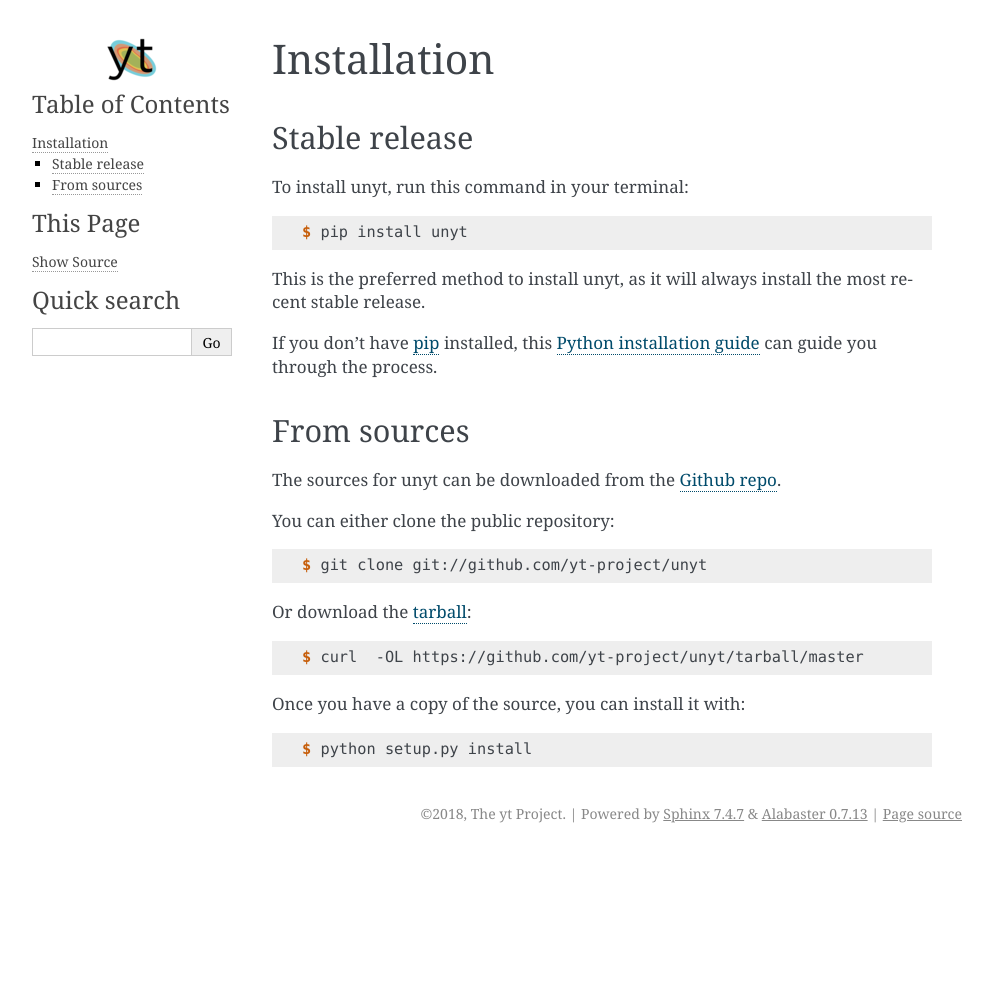
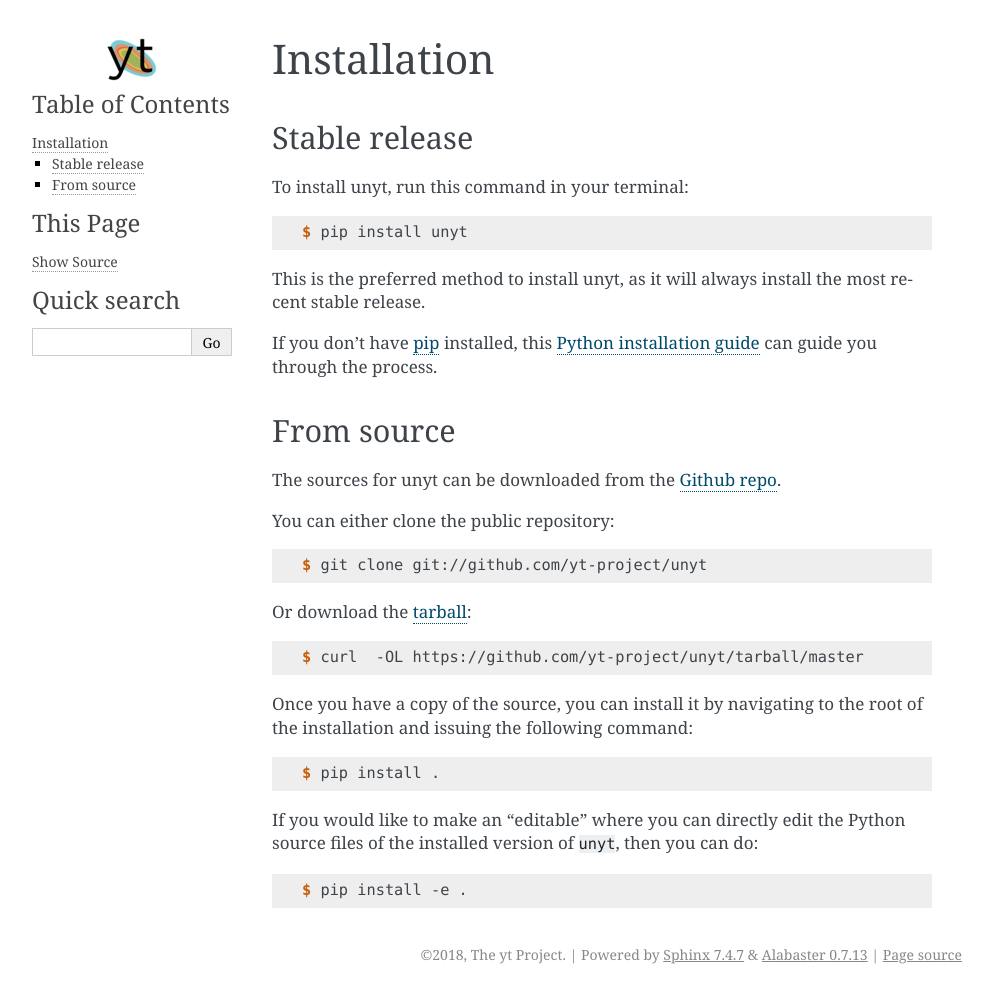
Before and after one commit to yt-project/unyt, a Sphinx documentation site: the page built from docs/installation.rst, in a window 1280 px wide. Shown: the whole page, without its empty margins (148-1141 px from the left). Built offline with Sphinx 7.4.7, drawn with Linux system fonts in a browser that asks for light colours; pages that are not in the unit, such as notebooks, are missing from menus; the version number could not be read and is left out; before the commit the page ends 900 px from its top, so only the background shows below that.

```diff
--- a/docs/conf.py
+++ b/docs/conf.py
@@ -20,7 +20,6 @@
 #
 import os
 import sys
-sys.path.insert(0, os.path.abspath('..'))
 
 import unyt
 
--- a/docs/installation.rst
+++ b/docs/installation.rst
@@ -23,8 +23,8 @@ you through the process.
 .. _Python installation guide: http://docs.python-guide.org/en/latest/starting/installation/
 
 
-From sources
-------------
+From source
+-----------
 
 The sources for unyt can be downloaded from the `Github repo`_.
 
@@ -40,12 +40,18 @@ Or download the `tarball`_:
 
     $ curl  -OL https://github.com/yt-project/unyt/tarball/master
 
-Once you have a copy of the source, you can install it with:
+Once you have a copy of the source, you can install it by navigating to the root of the installation and issuing the following command:
 
 .. code-block:: console
 
-    $ python setup.py install
+    $ pip install .
 
+If you would like to make an "editable" where you can directly edit the
+Python source files of the installed version of ``unyt``, then you can do:
+
+.. code-block:: console
+
+    $ pip install -e .
 
 .. _Github repo: https://github.com/yt-project/unyt
 .. _tarball: https://github.com/yt-project/unyt/tarball/master
--- a/docs/readme.rst
+++ /dev/null
@@ -1 +0,0 @@
-.. include:: ../README.rst
```
Also changed, not shown: docs/index.rst (+5 -3 lines), 1 other file.
